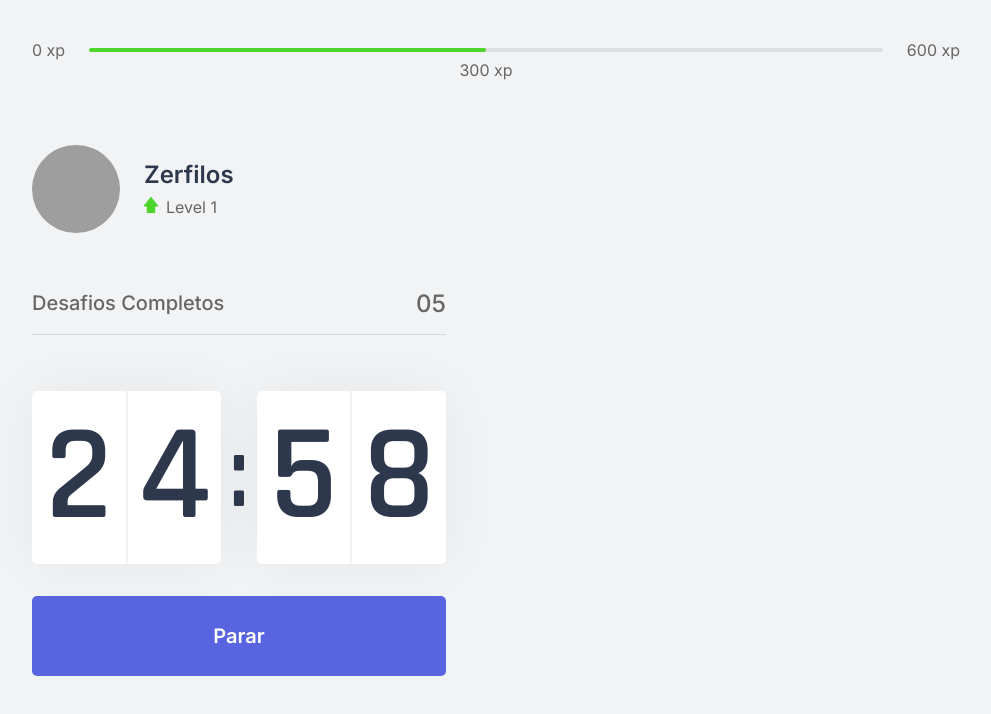
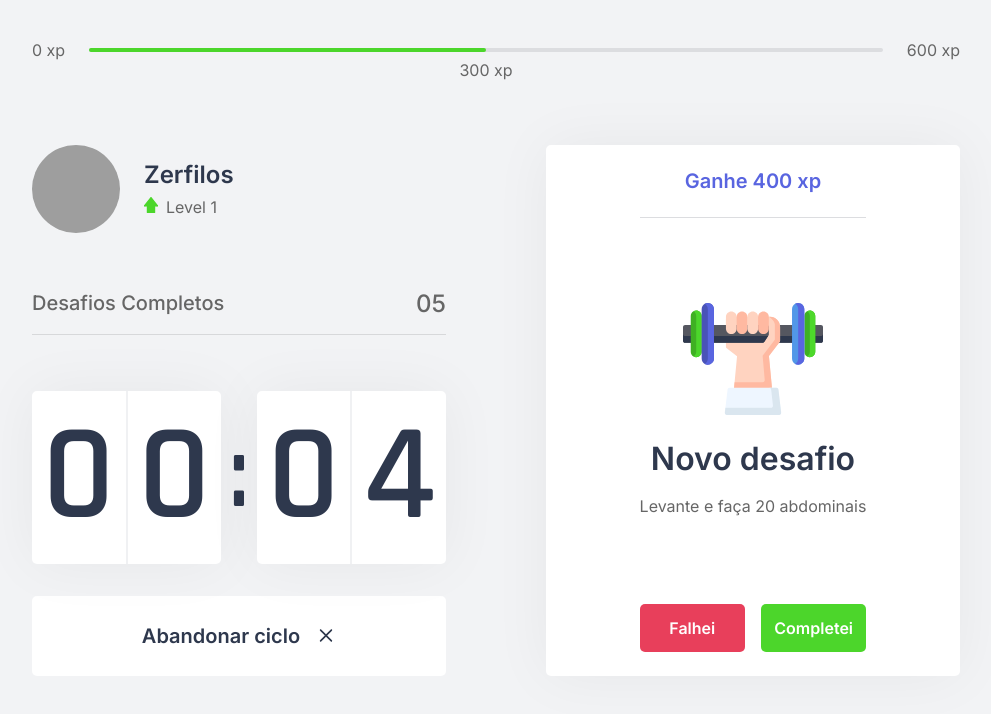
Before and after one commit to ThiagoDeodatoR/nlw4, a Next.js app: page / in a window 1280 px wide. Both pictures are taken after a click on the button "Iniciar um ciclo". Shown: the top 714 px of the page, without its empty margins (144-1135 px from the left). Built offline with nearby package versions, Linux system fonts and the light colour scheme; grey boxes are pictures that could not be loaded.

Commit message:
Aula-3 pt1 Terminado o countdown, feito o layout da parte de desafios

```diff
--- a/package.json
+++ b/package.json
@@ -10,7 +10,8 @@
   "dependencies": {
     "next": "10.0.7",
     "react": "17.0.1",
-    "react-dom": "17.0.1"
+    "react-dom": "17.0.1",
+    "react-icons": "^4.2.0"
   },
   "devDependencies": {
     "@types/node": "^14.14.31",
--- /dev/null
+++ b/src/components/ChallengeBox.tsx
@@ -0,0 +1,47 @@
+import React from 'react';
+import styles from '../styles/components/ChallengeBox.module.css';
+
+
+const hasActChallenge = true;
+
+const ChallengeBox: React.FC = () => {
+  return (
+      <div className={styles.challengeBoxContainer}>
+          {hasActChallenge ? (
+              <div className={styles.challengeAct}>
+                  <header>Ganhe 400 xp</header>
+                  <main>
+                      <img src="icons/body.svg" alt="Work Out"/>
+                      <strong>Novo desafio</strong>
+                      <p>Levante e faça 20 abdominais</p>
+                  </main>
+                  <footer>
+                      <button
+                        type="button"
+                        className={styles.challengeFailedBtn}
+                      >
+                          Falhei
+                      </button>
+                      <button
+                        type="button"
+                        className={styles.challengeCompletedBtn}
+                      >
+                          Completei
+                      </button>
+                  </footer>
+
+              </div>
+          ) : (
+            <div className={styles.challengeNotAct}>
+                <strong>Inicie um ciclo para receber desafios a serem completados</strong>
+                <p>
+                    <img src="icons/level-up.svg" alt="Level Up"/>
+                    Finalize desafios para ganhar experiência e avançar de leve.
+                </p>
+            </div>
+          )}
+      </div>
+  );
+}
+
+export default ChallengeBox;
--- a/src/components/Countdown.tsx
+++ b/src/components/Countdown.tsx
@@ -1,11 +1,16 @@
 import React, {useState, useEffect} from 'react';
-import styles from '../styles/components/Countdown.module.css'
+import {IoMdPlay} from 'react-icons/io';
+import {MdCheck} from 'react-icons/md';
+import {CgClose} from 'react-icons/cg';
+import styles from '../styles/components/Countdown.module.css';
 
 const Countdown: React.FC = () => {
 
-    const [time, setTime] = useState(25 * 60);
-    const [active, setActive] = useState(false);
-    const [btnName, setBtnName] = useState('Iniciar um ciclo')
+    let countDownTimeOut : NodeJS.Timeout;
+
+    const [time, setTime] = useState(0.1 * 60);
+    const [isActive, setIsActive] = useState(false);
+    const [hasFinished, setHasFinished] = useState(false);
 
     const minutes = Math.floor(time / 60);
     const seconds = time % 60;
@@ -14,20 +19,24 @@ const Countdown: React.FC = () => {
     const [secondLeft, secondRight] = String(seconds).padStart(2, '0').split('');
 
     useEffect(() => {
-        if(active && time > 0){
-            setTimeout(() => {
+        if(isActive && time > 0){
+            countDownTimeOut = setTimeout(() => {
                 setTime(time -1);
             }, 1000)
+        }else if (isActive && time == 0){
+            setHasFinished(true);
+            setIsActive(false);
         }
-    }, [active, time])
+    }, [isActive, time])
 
     function startCountDown () {
-        setActive(!active);
-        if(btnName === "Iniciar um ciclo") {
-            setBtnName("Parar");
-        }else {
-            setBtnName("Iniciar um ciclo");
-        }
+        setIsActive(true);
+    }
+
+    function resetCountDown () {
+        clearTimeout(countDownTimeOut);
+        setIsActive(false);
+        setTime(0.1 * 60);
     }
 
   return (
@@ -43,13 +52,34 @@ const Countdown: React.FC = () => {
                 <span>{secondRight}</span>
             </div>
         </div>
+
+        {hasFinished ? (
         <button
-            type="button"
             className={styles.countDownBtn}
-            onClick={startCountDown}
+            disabled
         >
-            {btnName}
+            Ciclo encerrado <i><MdCheck/></i>
         </button>
+        ) : (
+            <>
+                { isActive ? (
+                <button
+                    type="button"
+                    className={`${styles.countDownBtn} ${styles.countDownBtnAct}`}
+                    onClick={resetCountDown}
+                >
+                    Abandonar ciclo <i><CgClose/></i>
+                </button>) : (
+                <button
+                    type="button"
+                    className={styles.countDownBtn}
+                    onClick={startCountDown}
+                >
+                    Iniciar um ciclo <i><IoMdPlay/></i>
+                </button>
+                ) }
+            </>
+        )}
       </div>
   );
 }
--- a/src/pages/index.tsx
+++ b/src/pages/index.tsx
@@ -1,11 +1,13 @@
+import Head from 'next/head';
+
 import ChallengesDone from "../components/ChallengesDone";
+import ChallengeBox from "../components/ChallengeBox";
 import Countdown from "../components/Countdown";
 import ExpBar from "../components/Expbar";
 import Profile from "../components/Profile";
 
-import styles from '../styles/pages/Home.module.css'
+import styles from '../styles/pages/Home.module.css';
 
-import Head from 'next/head'
 
 export default function Home() {
   return (
@@ -20,6 +22,9 @@ export default function Home() {
           <ChallengesDone/>
           <Countdown/>
         </div>
+        <div>
+          <ChallengeBox/>
+        </div>
       </section>
     </div>
   )
--- /dev/null
+++ b/src/styles/components/ChallengeBox.module.css
@@ -0,0 +1,100 @@
+.challengeBoxContainer {
+    height: 100%;
+    background-color: var(--white);
+    border-radius: 5px;
+    box-shadow: 0 0 60px rgba(0, 0, 0, 0.05);
+    padding: 1.5rem 2rem;
+    display: flex;
+    flex-direction: column;
+    align-items: center;
+    justify-content: center;
+    text-align: center;
+}
+
+.challengeNotAct {
+    display: flex;
+    flex-direction: column;
+    align-items: center;
+}
+
+.challengeNotAct strong {
+    font-size: 1.5rem;
+    font-weight: 500;
+    line-height: 1.4;
+}
+
+.challengeNotAct p {
+    display: flex;
+    align-items: center;
+    line-height: 1.4;
+    max-width: 70%;
+    margin-top: 3rem;
+}
+
+.challengeNotAct p img {
+    margin-right: 1.5rem;
+}
+
+.challengeAct {
+    height: 100%;
+    display: flex;
+    flex-direction: column;
+}
+
+.challengeAct header {
+    color: var(--blue);
+    font-weight: 600;
+    font-size: 1.25rem;
+    padding: 0 2rem 1.5rem;
+    border-bottom: 1px solid var(--gray-line);
+}
+
+.challengeAct main {
+    flex: 1;
+    display: flex;
+    flex-direction: column;
+    align-items: center;
+    justify-content: center;
+}
+
+.challengeAct main strong {
+    font-size: 2rem;
+    font-weight: 600;
+    color: var(--title);
+    margin: 1.5rem 0 1rem;
+}
+
+.challengeAct main p {
+    line-height: 1.5;
+}
+
+.challengeAct footer {
+    display: grid;
+    grid-template-columns: 1fr 1fr;
+    gap: 1rem;
+}
+
+.challengeAct button {
+    height: 3rem;
+    display: flex;
+    align-items: center;
+    justify-content: center;
+    border: 0;
+    border-radius: 5px;
+    color: var(--white);
+    font-size: 1rem;
+    font-weight: 600;
+    transition: filter 0.2 ease-in-out;
+}
+
+.challengeFailedBtn {
+    background-color: var(--red);
+}
+
+.challengeCompletedBtn {
+    background-color: var(--green);
+}
+
+.challengeAct footer button:hover {
+    filter: brightness(0.9);
+}
--- a/src/styles/components/Countdown.module.css
+++ b/src/styles/components/Countdown.module.css
@@ -51,6 +51,38 @@
     transition: background-color 0.2s ease-in-out;
 }
 
-.countDownBtn:hover {
+.countDownBtn > i {
+    margin-left: 1rem;
+    transform: translateY(10%);
+}
+
+.countDownBtn:not(:disabled):hover {
     background-color: var(--blue-dark);
 }
+
+.countDownBtnAct {
+    background-color: var(--white);
+    color: var(--title);
+    transition: background-color 0.2 ease-in-out;
+}
+
+.countDownBtnAct:not(:disabled):hover {
+    background-color: var(--red);
+    color: var(--white)
+}
+
+.countDownBtn:disabled {
+    background-color: var(--white);
+    color: var(--text);
+    cursor: not-allowed;
+    border-bottom: 4px solid var(--green);
+}
+
+.countDownBtn:disabled > i {
+    width: 20px;
+    height: 20px;
+    background-color: var(--green);
+    color: var(--white);
+    border-radius: 50%;
+    transform: translateY(0);
+}
```
Also changed, not shown: 1 other file (tests, documents, lock files or other folders).
